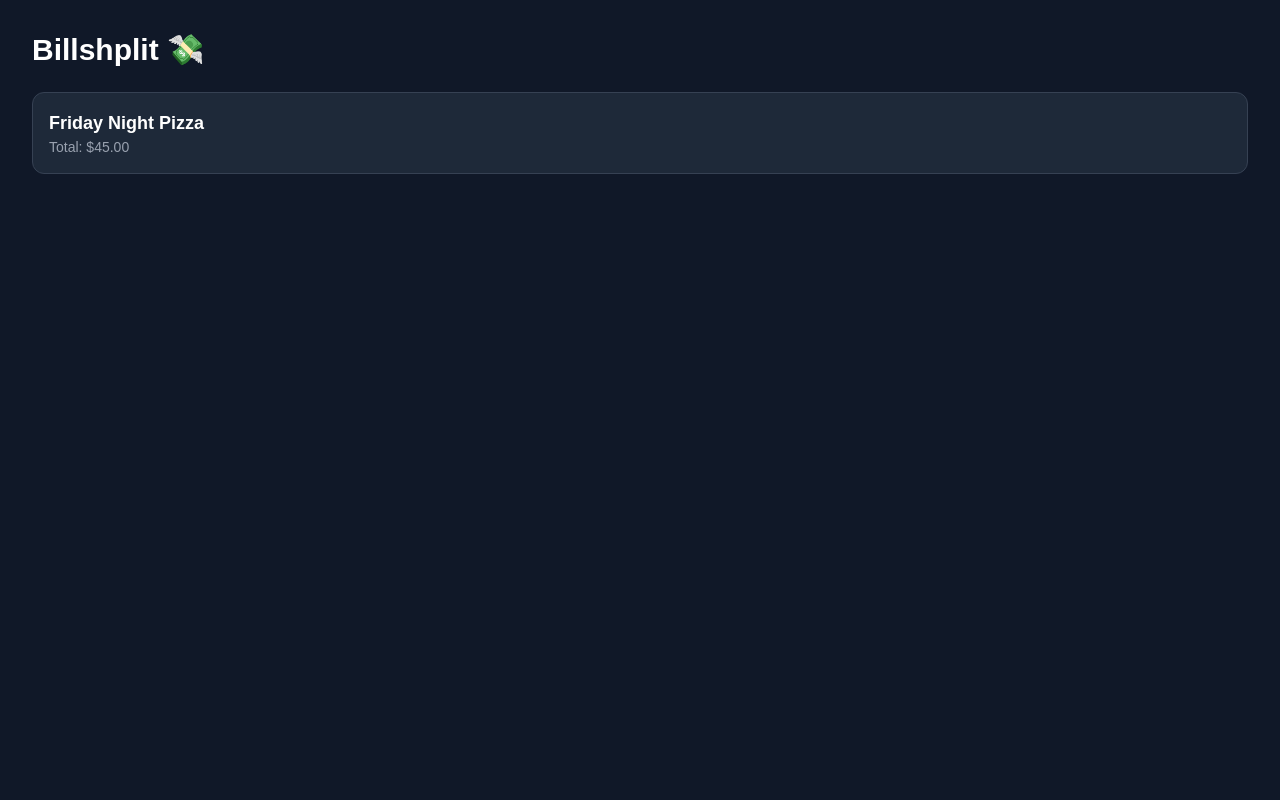
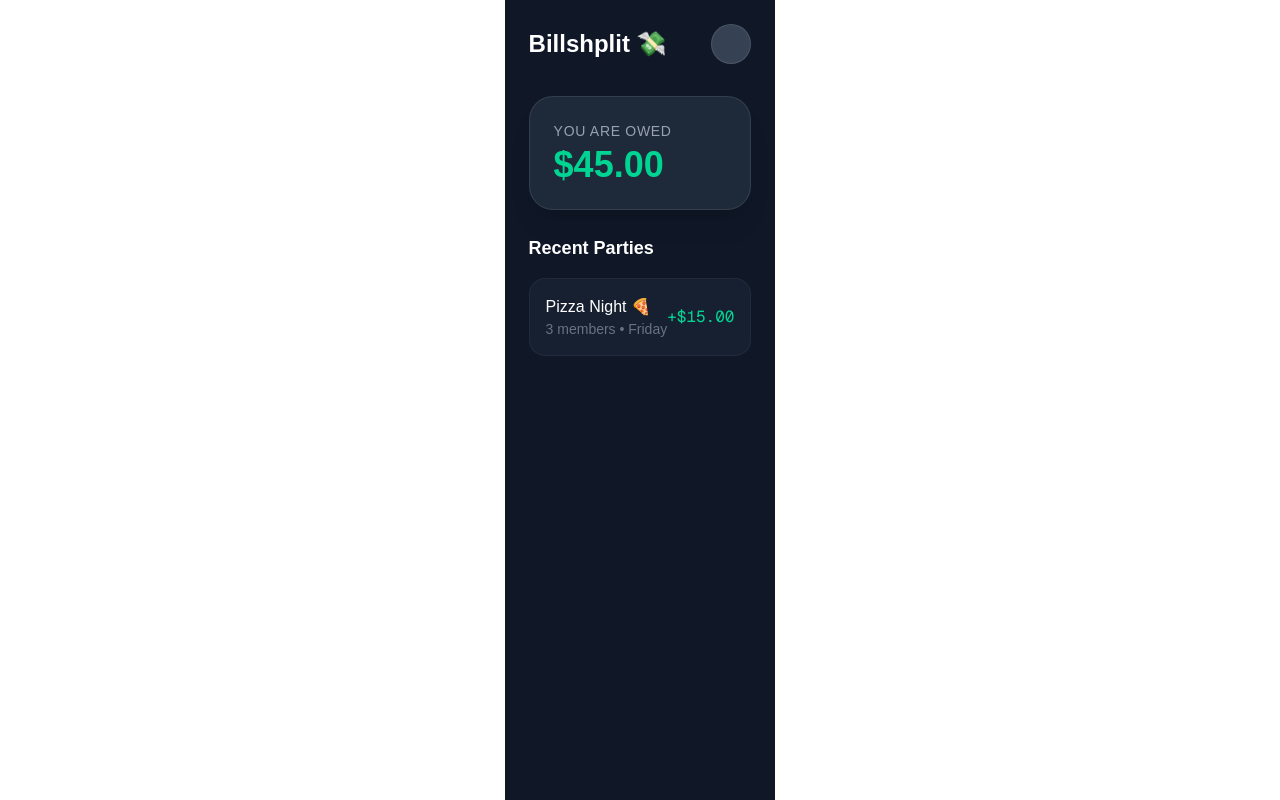
Before and after one commit to arehmanusmanii/billshplit, a Next.js app: page / in a window 1280 px wide. Built offline with nearby package versions, Linux system fonts and the light colour scheme.

Commit message:
development init

```diff
--- a/app/page.tsx
+++ b/app/page.tsx
@@ -1,15 +1,28 @@
 export default function Home() {
   return (
-    <main className="min-h-screen bg-gray-900 text-white p-8">
-      <h1 className="text-3xl font-bold mb-6">Billshplit 💸</h1>
+    <main className="max-w-md mx-auto min-h-screen bg-gray-900 text-white p-6">
+      <header className="flex justify-between items-center mb-8">
+        <h1 className="text-2xl font-bold">Billshplit 💸</h1>
+        <div className="w-10 h-10 bg-gray-700 rounded-full border border-white/10" />
+      </header>
 
-      {/* This is a simple card layout */}
-      <div className="grid gap-4">
-        <div className="bg-gray-800 p-4 rounded-xl border border-gray-700">
-          <p className="text-lg font-semibold">Friday Night Pizza</p>
-          <p className="text-gray-400 text-sm">Total: $45.00</p>
+      {/* Balance Card - The "Pro" Look */}
+      <div className="bg-gray-800 p-6 rounded-3xl border border-white/10 shadow-xl mb-6">
+        <p className="text-gray-400 text-sm mb-1 uppercase tracking-wider">You are owed</p>
+        <p className="text-4xl font-bold text-emerald-400">$45.00</p>
+      </div>
+
+      <h2 className="text-lg font-semibold mb-4">Recent Parties</h2>
+      <div className="space-y-4">
+        {/* Placeholder Party Item */}
+        <div className="bg-gray-800/50 p-4 rounded-2xl border border-white/5 flex justify-between items-center">
+          <div>
+            <p className="font-medium">Pizza Night 🍕</p>
+            <p className="text-sm text-gray-500">3 members • Friday</p>
+          </div>
+          <span className="text-emerald-400 font-mono">+$15.00</span>
         </div>
       </div>
     </main>
-  )
+  );
 }
--- a/package.json
+++ b/package.json
@@ -9,6 +9,7 @@
     "lint": "eslint"
   },
   "dependencies": {
+    "@supabase/supabase-js": "^2.105.4",
     "next": "16.2.6",
     "react": "19.2.4",
     "react-dom": "19.2.4"
```
Also changed, not shown: 1 other file (tests, documents, lock files or other folders).
